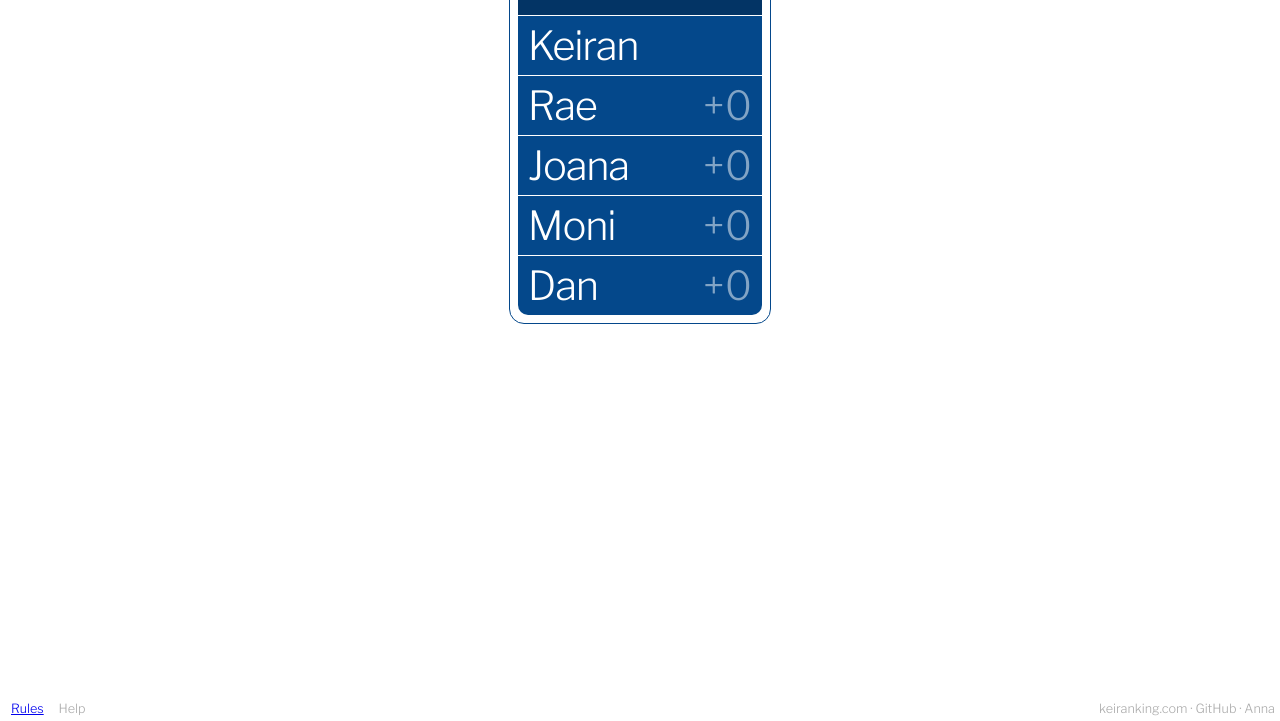
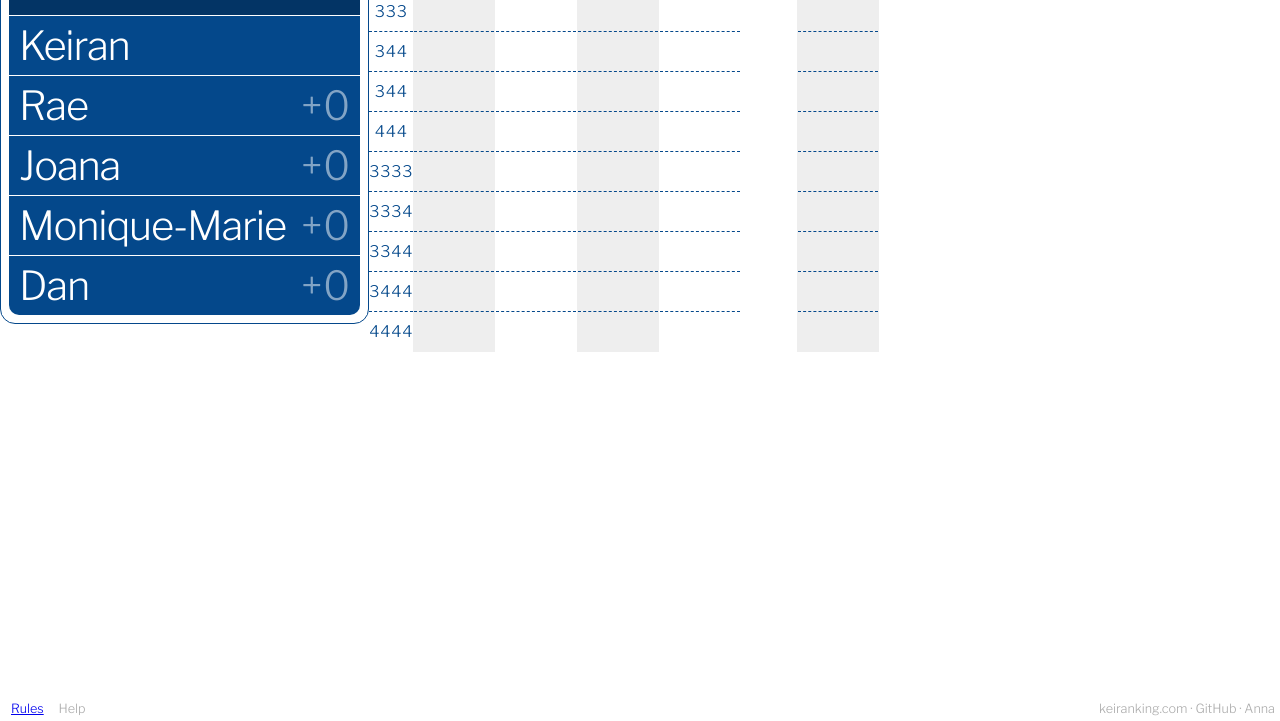
Before and after one commit to keiranking/Anna, a plain HTML site: page index.html in a window 1280 px wide. Shown: the part 79-800 px from the top of the page. Drawn offline with nearby package versions, Linux system fonts and the light colour scheme.

Commit message:
Scores table implemented (badly).

```diff
--- a/anna.js
+++ b/anna.js
@@ -12,6 +12,7 @@
 let leaderboard = document.getElementById("leaderboard");
 let leaderTable = document.getElementById("leader-table");
 let scorecard = document.getElementById("scorecard");
+// let scoreTable = document.getElementById("score-table");
 let note = null;
 
 // DATA TYPE FUNCTIONS --------------------------------------------------------
@@ -103,7 +104,7 @@ class Game {
       let row = document.createElement('TR');
       row.setAttribute('data-rank', i + 1);
       let name = document.createElement('TD');
-      name.setAttribute('class', 'name');
+      name.classList.add('name');
       name.innerHTML = this.ranked()[i];
       let dist = document.createElement('TD');
       dist.setAttribute('class', 'distance');
@@ -114,10 +115,52 @@ class Game {
       row.appendChild(dist);
       leaderTable.appendChild(row);
     }
+    console.log("Leaderboard published.");
   }
 
   publishScorecard() {
+    scorecard.innerHTML = "";
+    scorecard.appendChild(this.publishColumn("Rd", this.rounds));
+    scorecard.firstChild.classList.remove("scores");
+    scorecard.firstChild.classList.add("labels");
+    for (const player of this.players.list()) {
+      scorecard.appendChild(this.publishColumn(player, this.players[player]));
+    }
+    for (let i = 0; i < scorecard.children.length; i++) {
+      if (i % 2){
+        scorecard.children[i].classList.add("shaded");
+      }
+    }
+    console.log("Scorecard published.");
+  }
 
+  publishColumn(player = null, array = null) {
+    let div = document.createElement('DIV');
+    div.classList.add("scores");
+    let header = document.createElement('DIV');
+    header.classList.add("header");
+    let name = document.createElement('H3');
+    let sum = document.createElement('H4');
+
+    name.innerHTML = player || "";
+    sum.innerHTML = this.players[player] ? array.sum() || "" : "";
+    header.appendChild(name);
+    header.appendChild(sum);
+    div.appendChild(header);
+
+    let scores = document.createElement('TABLE');
+    scores.classList.add("score-column");
+    for (let i = 0; i < this.rounds.length; i++) {
+      let tr = document.createElement('TR');
+      let td = document.createElement('TD');
+      td.innerHTML = (i < array.length) ? array[i] : "";
+      td.setAttribute('data-player', player || "");
+      td.setAttribute('contenteditable', 'true');
+      tr.appendChild(td);
+      scores.appendChild(tr);
+    }
+    div.appendChild(scores);
+    return div;
   }
 }
 
@@ -159,6 +202,7 @@ function show(content) {
 }
 
 // MAIN -----------------------------------------------------------------------
-let g = new Game(["Keiran", "Rae", "Joana", "Moni", "Dan"]);
+let g = new Game(["Keiran", "Rae", "Joana", "Monique-Marie", "Dan"]);
 g.publishLeaderboard();
+g.publishScorecard();
 console.log(g.players.list(), g.leaderboard);
--- a/style.css
+++ b/style.css
@@ -90,9 +90,27 @@ body {
   display: none;
 }
 
+.labels {
+  width: auto;
+  float: left;
+  padding: 0;
+}
+
+.labels h3 {
+  color: white;
+}
+
+.labels td {
+  color: var(--lb);
+  text-align: center;
+  letter-spacing: .05em;
+  border-top: 1px dashed var(--lb);
+}
+
 #leaderboard {
   width: auto;
-  display: inline-block;
+  /* display: inline-block; */
+  float: left;
   margin-top: 15px;
   border-radius: 15px;
   border: 1px solid var(--lb);
@@ -184,6 +202,59 @@ body {
   text-transform: uppercase;
 }
 
+#scorecard {
+  /* display: inline-block; */
+  margin-top: 15px;
+  float: left;
+  color: var(--lb);
+}
+
+#scorecard h3 {
+  margin: 5px 0 0 0;
+  padding: 0;
+}
+
+#scorecard h4 {
+  margin: 0;
+  padding: 0;
+}
+
+#scorecard .header {
+  height: 50px;
+}
+
+#scorecard table {
+  border-collapse: collapse;
+}
+
+#scorecard td {
+  height: 2.5em;
+  padding: 3px 0;
+  overflow: hidden;
+}
+
+.scores {
+  /* width: 120px; */
+  width: auto;
+  float: left;
+  padding: 0 1px;
+  /* display: inline-block; */
+}
+
+.scores td {
+  text-align: center;
+  border-top: 1px dashed var(--lb);
+  min-width: 80px;
+}
+
+.scores td:hover {
+  /* background-color: var(--dark); */
+}
+
+.shaded {
+  background-color: var(--lt-grey);
+}
+
 .warning {
   color: var(--warning);
 }
```
